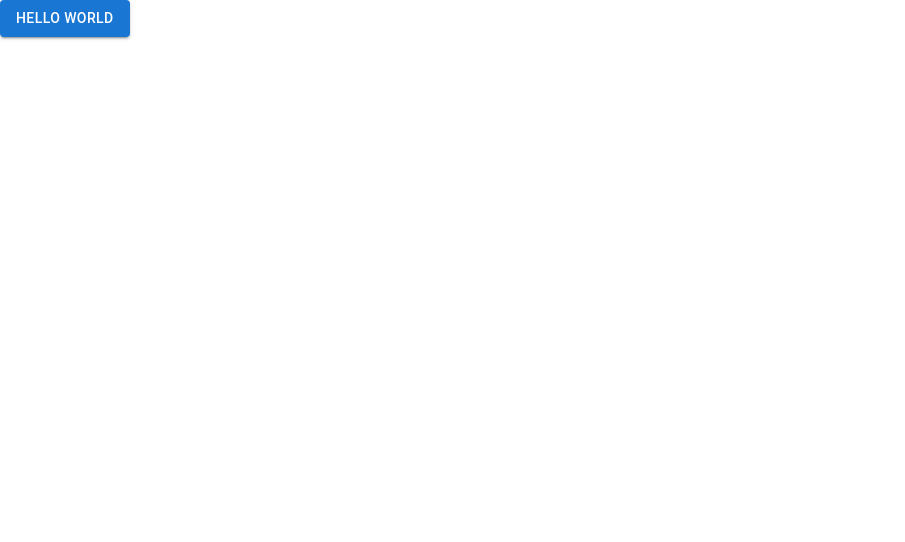
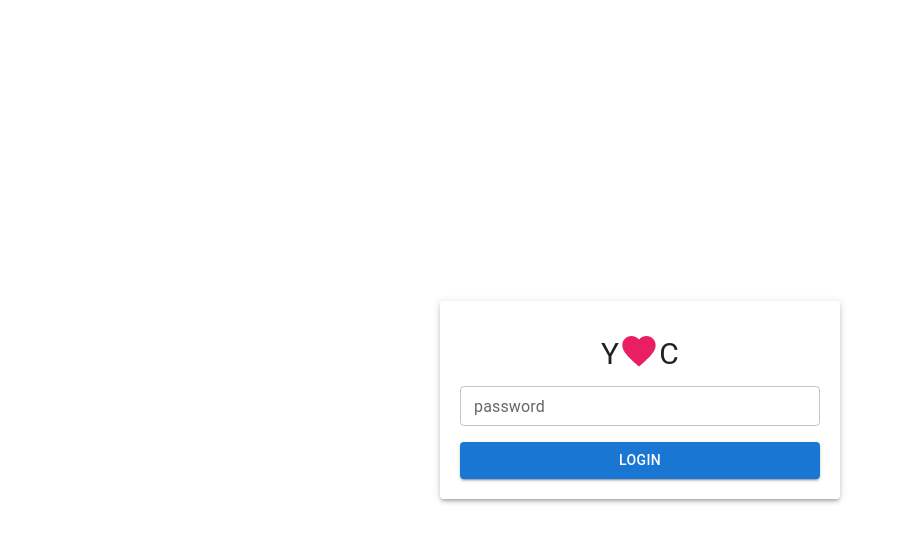
Before and after one commit to miss1/sheep-memo, a React (Create React App) app: page / in a window 1280 px wide. Shown: the top 542 px of the page, without its empty margins (0-905 px from the left). Built offline with nearby package versions, Linux system fonts and the light colour scheme.

Commit message:
Login page

```diff
--- a/src/App.js
+++ b/src/App.js
@@ -5,7 +5,6 @@ import Home from './views/home'
 function App() {
   return (
     <HashRouter>
-      <div>
       <Switch>
         <Route path="/home">
           <Home />
@@ -14,7 +13,6 @@ function App() {
           <Login />
         </Route>
       </Switch>
-    </div>
     </HashRouter>
   );
 }
--- /dev/null
+++ b/src/assets/index.css
@@ -0,0 +1,9 @@
+html, body {
+  width: 100%;
+  height: 100%;
+}
+
+#root {
+  width: 100%;
+  height: 100%;
+}
--- /dev/null
+++ b/src/assets/login.css
@@ -0,0 +1,26 @@
+.login-page {
+  width: 100%;
+  height: 100%;
+  display: flex;
+  justify-content: center;
+  align-items: center;
+}
+
+.login-panel {
+  display: flex;
+  flex-direction: column;
+  width: 80%;
+  max-width: 400px;
+  padding: 20px;
+  box-shadow: rgb(0 0 0 / 20%) 0 3px 3px -2px, rgb(0 0 0 / 14%) 0 3px 4px 0, rgb(0 0 0 / 12%) 0 1px 8px 0;
+  border-radius: 4px;
+}
+
+.login-title {
+  display: flex;
+  justify-items: center;
+  justify-content: center;
+  margin: 10px 0;
+  font-size: 30px;
+  user-select: none;
+}
--- a/src/index.js
+++ b/src/index.js
@@ -1,6 +1,7 @@
 import React from 'react';
 import ReactDOM from 'react-dom/client';
 import App from './App';
+import './assets/index.css'
 import CssBaseline from '@mui/material/CssBaseline';
 
 const root = ReactDOM.createRoot(document.getElementById('root'));
--- a/src/views/login.js
+++ b/src/views/login.js
@@ -1,15 +1,27 @@
-import Button from '@mui/material/Button';
+import '../assets/login.css'
+import { Button, TextField } from '@mui/material';
+import FavoriteIcon from '@mui/icons-material/Favorite';
 import { useHistory } from 'react-router-dom';
+import {pink} from "@mui/material/colors";
 
 function Login() {
   let history = useHistory();
 
   let doLogin = () => {
-    history.replace({pathname: '/home'});
-    history.go(0);
+
+    // history.replace({pathname: '/home'});
+    // history.go(0);
   }
 
-  return (<Button variant="contained" onClick={doLogin}>Hello World</Button>);
+  return (
+    <div className="login-page">
+      <div className="login-panel">
+        <div className="login-title"><span>Y</span><FavoriteIcon sx={{ color: pink[500], fontSize: 40 }}/><span>C</span></div>
+        <TextField variant="outlined" label="password" size="small" sx={{ mb: 2 }}/>
+        <Button variant="contained" onClick={doLogin}>Login</Button>
+      </div>
+    </div>
+  );
 }
 
 export default Login;
```
Lines whose indentation alone changed are shown as unchanged.
